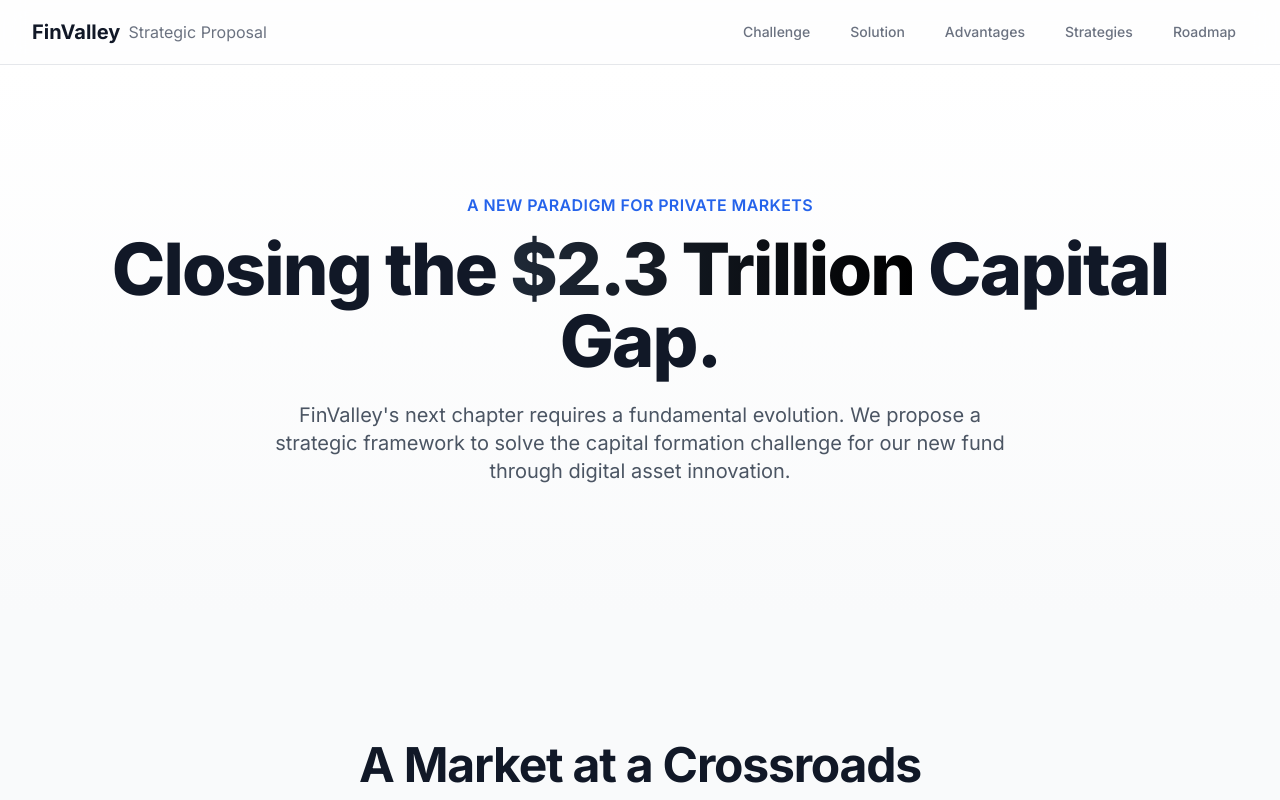
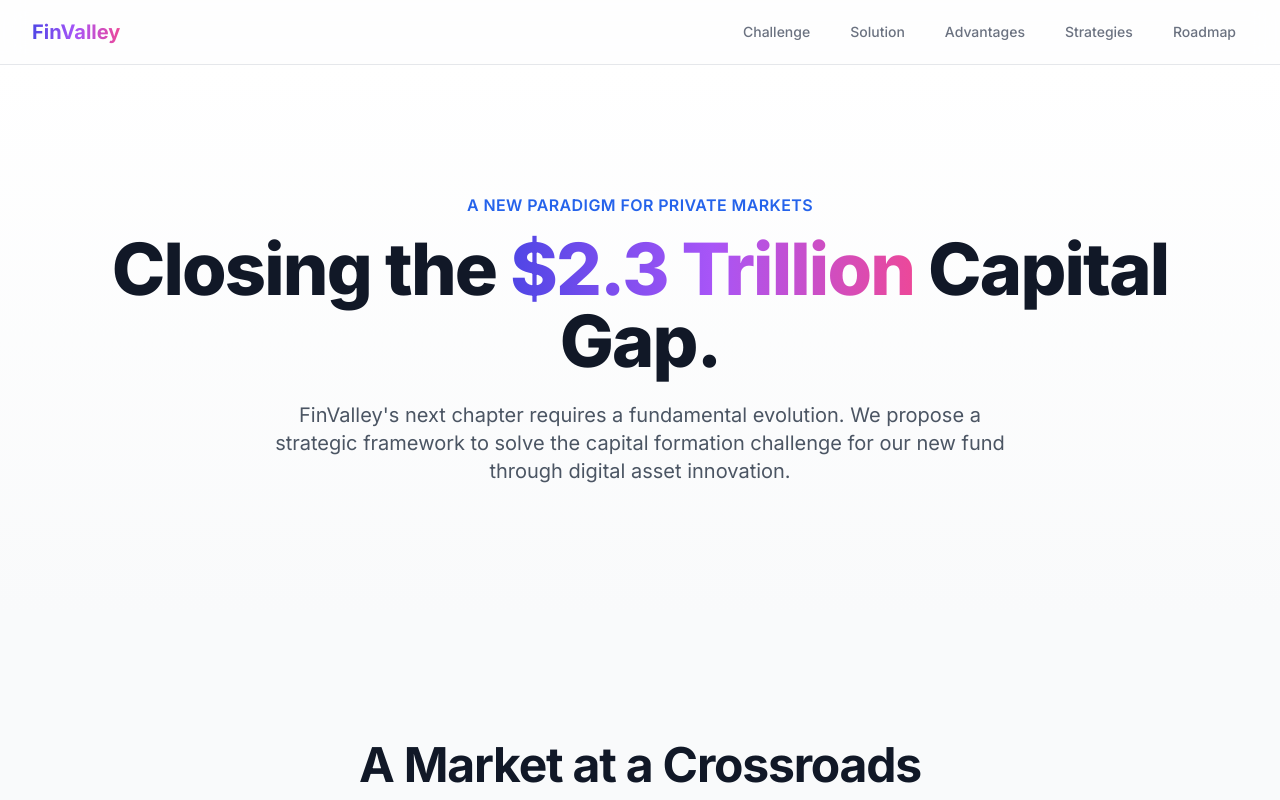
Before and after one commit to pranjalparashar1/ivpcase, a plain HTML site: page token.html in a window 1280 px wide. Shown: the top 800 px of the page. Drawn offline with nearby package versions, Linux system fonts and the light colour scheme.

Commit message:
Update token.html

```diff
--- a/token.html
+++ b/token.html
@@ -18,9 +18,12 @@
         }
 
         .gradient-text {
-            background: linear-gradient(90deg, #1f2937, #000000);
+            background: linear-gradient(90deg, #4f46e5, #a855f7, #ec4899);
             -webkit-background-clip: text;
+            background-clip: text;
             -webkit-text-fill-color: transparent;
+            color: transparent;
+            display: inline-block;
         }
 
         .hero-gradient-bg {
@@ -79,7 +82,7 @@
         <div class="max-w-7xl mx-auto px-4 sm:px-6 lg:px-8">
             <div class="flex items-center justify-between h-16">
                 <div class="flex items-center">
-                    <span class="font-bold text-xl text-gray-900">FinValley</span> <span class="text-gray-500 ml-2">Strategic Proposal</span>
+                    <a href="index.html" class="font-bold text-xl gradient-text">FinValley</a>
                 </div>
                 <div class="hidden md:block">
                     <div class="ml-10 flex items-baseline space-x-4">
@@ -329,7 +332,7 @@
 
     <footer class="bg-gray-50">
         <div class="max-w-7xl mx-auto py-12 px-4 sm:px-6 lg:px-8">
-            <p class="text-center text-sm text-gray-500">FinValley Strategic Proposal. For discussion purposes only.</p>
+            <p class="text-center text-sm text-gray-500">Team Purple Reign for IVP - FinValley 9.0</p>
         </div>
     </footer>
 
```
